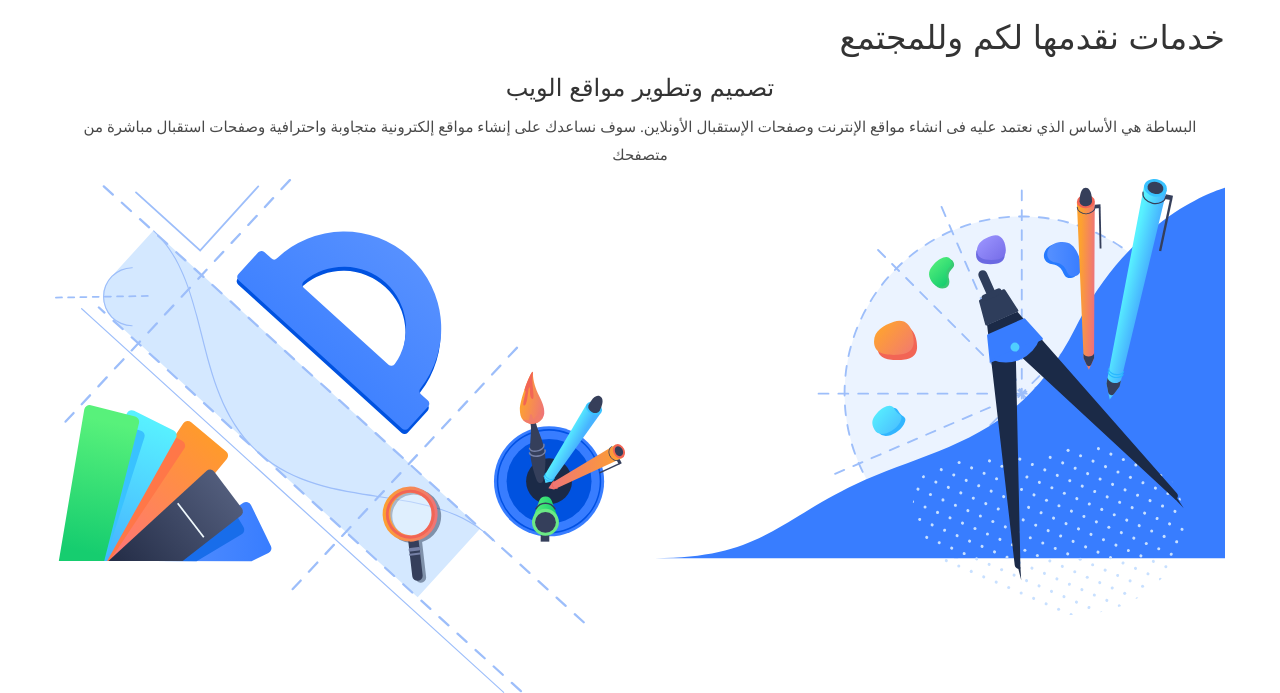
After one commit to InegralPlatform/InegralPlatform, a PHP site: page /ar/webDesign.php in a window 1280 px wide. The commit adds this page. Shown: the part 701-1394 px from the top of the page. Run offline with PHP 8.4, Linux system fonts and the light colour scheme.

Commit message:
update-v.01

```diff
--- /dev/null
+++ b/ar/webDesign.php
@@ -0,0 +1,22 @@
+<?php include('header_rtl.php'); ?>
+	<!-- Start Navbar Section -->
+    <?php include('navbar_section_rtl.php');?>
+	<!-- End Navbar Section -->
+	<!-- Start Header Section -->
+	<div class="head" id="home">
+		<?php include('header_section_rtl.php');?>
+	</div>
+
+	<div class="container">
+	 <div class="row">
+	 <h1>خدمات  نقدمها لكم وللمجتمع</h1>
+	   <div class="col text-center">
+	    <h3>تصميم وتطوير مواقع الويب </h3>
+         <p>البساطة هي الأساس الذي نعتمد عليه فى  انشاء  مواقع الإنترنت وصفحات الإستقبال الأونلاين. سوف نساعدك على إنشاء مواقع إلكترونية متجاوبة واحترافية وصفحات استقبال مباشرة من متصفحك</p>
+		 <div class="row">
+  <div class="col-xs-6"> <img src="../svgIcons/website_home_left.svg"></div>
+  <div class="col-xs-6"><img src="../svgIcons/website_home_right.svg"></div>
+</div>
+	  </div>
+	 </div>
+	</div>
```
Also changed, not shown: ar/service_rtl.php (+4 -3 lines), svgIcons/website_home_left.svg (added), svgIcons/website_home_right.svg (added).
